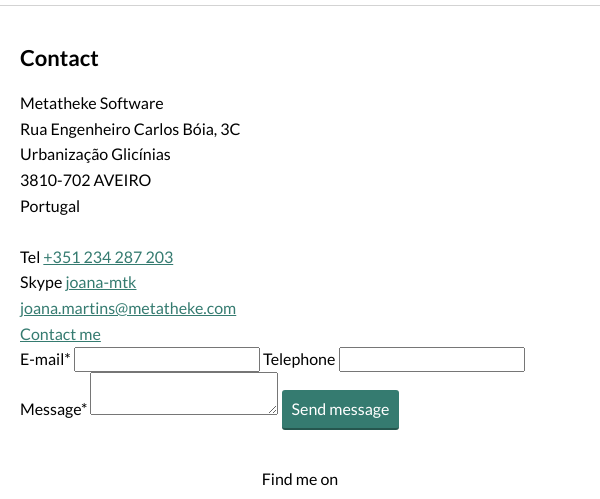
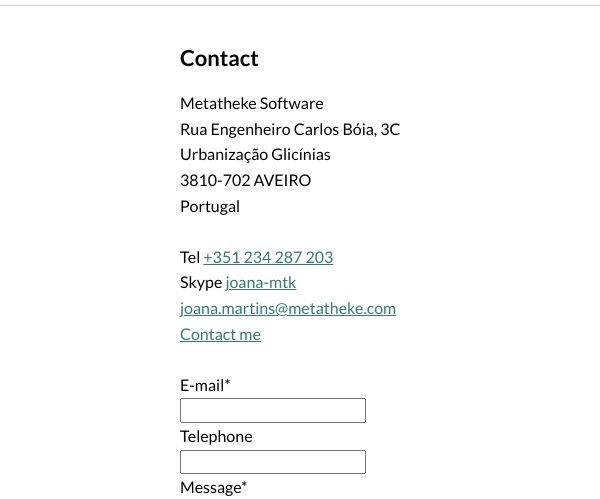
Before and after one commit to joanafm81/portfolio, a website: page contact.html in a window 600 px wide. Shown: the part 93-592 px from the top of the page. Drawn offline with nearby package versions, Linux system fonts and the light colour scheme.

Commit message:
Fixed issues found during cross-browser testing

```diff
--- a/contact.html
+++ b/contact.html
@@ -30,7 +30,7 @@
 				</ul>
 			</nav>
 		</header>
-		<section>
+		<section class="contact">
 			<h1>Contact</h1>
 			<div>
 				Metatheke Software<br>
@@ -42,17 +42,18 @@
 				Tel <a href="tel:+351234287203">+351 234 287 203</a><br>
 				Skype <a href="skype:joana-mtk">joana-mtk</a><br>
 				<a href="mailto:joana.martins@metatheke.com">joana.martins@metatheke.com</a><br>
-				<a href="mailto:joana.martins@metatheke.com">Contact me</a>
+				<a href="mailto:joana.martins@metatheke.com">Contact me</a><br>
+				<br>
 			</div>
 			<!-- Add the URL where the form’s data should be sent -->
 			<form action="#" method="post" id="contact-form">
-				<label class="standard-label" for="contact-email">E-mail*</label>
-				<input type="email" id="contact-email" name="email" required>
-				<label class="standard-label" for="contact-phone">Telephone</label>
-				<input type="tel" id="contact-phone" name="phone">
-				<label class="standard-label" for="contact-message">Message*</label>
-				<textarea id="contact-message" maxlength="240" name="message" required></textarea>
-				<button type="submit">Send message</button>
+				<label class="standard-label" for="contact-email">E-mail*</label><br>
+				<input type="email" id="contact-email" name="email" required><br>
+				<label class="standard-label" for="contact-phone">Telephone</label><br>
+				<input type="tel" id="contact-phone" name="phone"><br>
+				<label class="standard-label" for="contact-message">Message*</label><br>
+				<textarea id="contact-message" maxlength="240" name="message" required></textarea><br>
+				<button type="submit">Send message</button><br>
 			</form>
 		</section>
 		<footer class="page-footer">
--- a/css/style.production.css
+++ b/css/style.production.css
@@ -137,6 +137,11 @@
 	margin: 30px auto;
 }
 
+.contact {
+	max-width: 280px;
+	margin: 0 auto;
+}
+
 .page-header {
 	display: -webkit-box;
 	display: -ms-flexbox;
@@ -249,6 +254,13 @@
 		-ms-grid-columns: 1fr 20px 1fr;
 		grid-template-columns: 1fr 1fr;
 	}
+	.profile {
+		text-align: center;
+	}
+	.profile__portrait {
+		float: none;
+		margin-right: 0
+	}
 }
 
 @media all and (max-width: 750px) {
--- a/css/styles.css
+++ b/css/styles.css
@@ -106,6 +106,11 @@
 	margin: 30px auto;
 }
 
+.contact {
+	max-width: 280px;
+	margin: 0 auto;
+}
+
 .page-header {
 	display: flex;
 	width: 100%;
@@ -200,6 +205,13 @@
 	.project-list {
 		grid-template-columns: 1fr 1fr;
 	}
+	.profile {
+		text-align: center;
+	}
+	.profile__portrait {
+		float: none;
+		margin-right: 0
+	}
 }
 
 @media all and (max-width: 750px) {
```
Also changed, not shown: index.html (+1 -1 lines).
